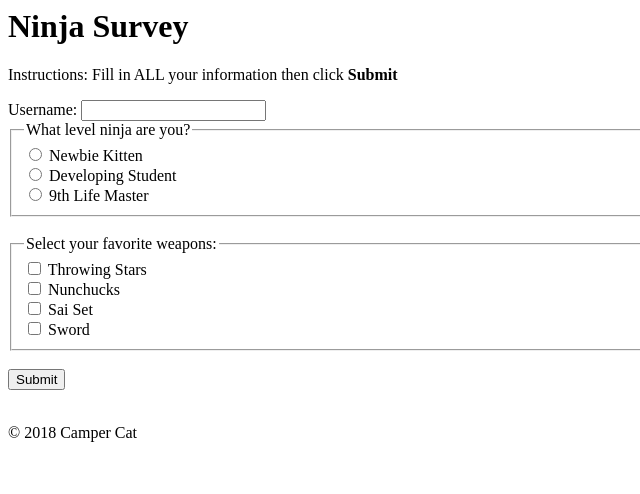
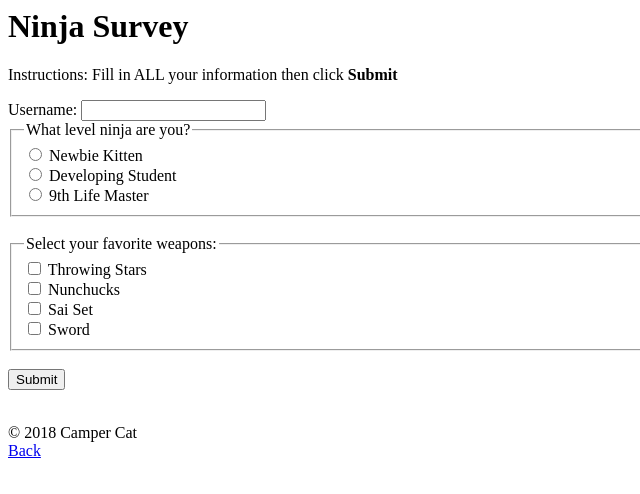
Before and after one commit to ohirv/test, a plain HTML site: page ninja-survey.html in a window 1280 px wide. Shown: the full height of the page, 0-640 px from the left. Drawn offline with Linux system fonts and the light colour scheme.

Commit message:
Update ninja-survey.html

```diff
--- a/ninja-survey.html
+++ b/ninja-survey.html
@@ -45,3 +45,4 @@
   </section>
   <footer>&copy; 2018 Camper Cat</footer>
 </body>
+<a href="https://ohirv.github.io/test/">Back</a>
```
